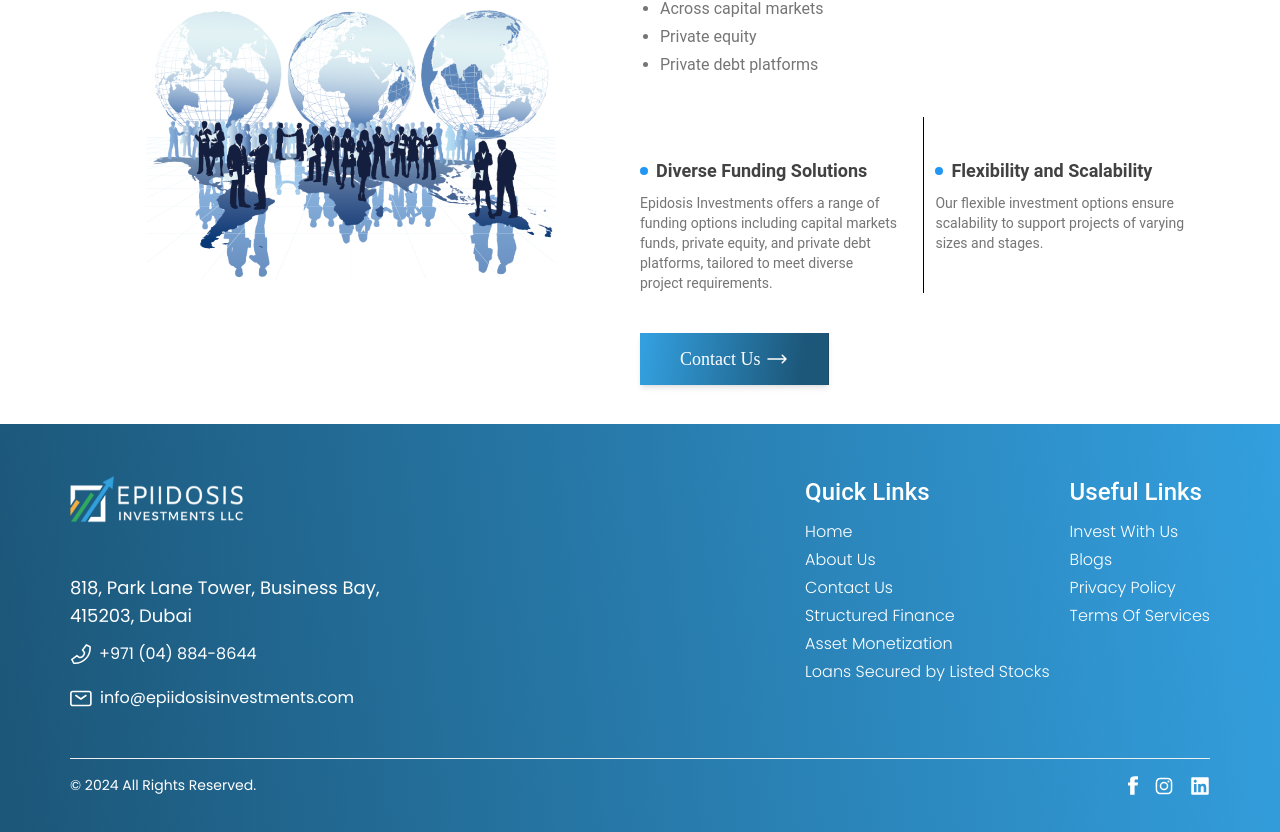
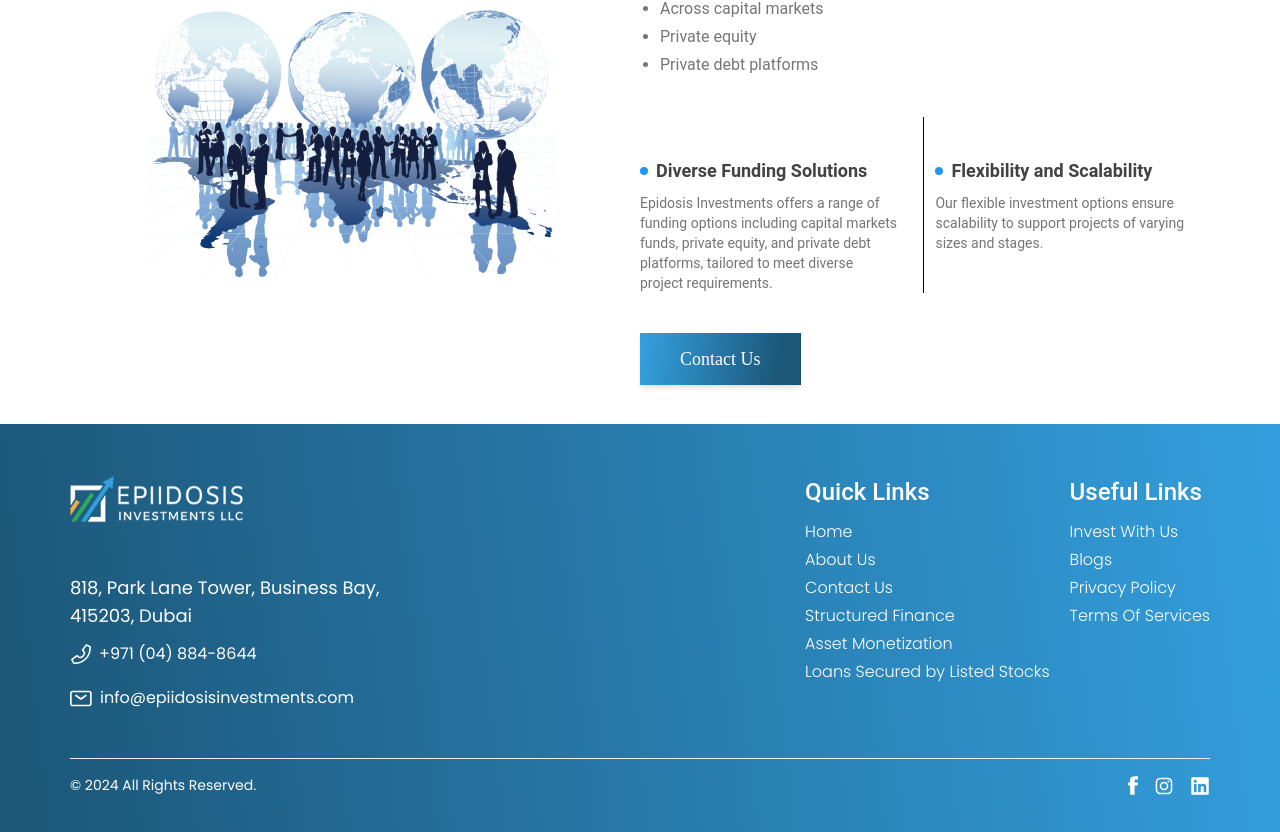
Before and after one commit to Satish-Dabhi/react-tailwind, a React (Vite) app: page /structured-finance in a window 1280 px wide. Shown: the part 2989-3821 px from the top of the page. Built offline with nearby package versions, Linux system fonts and the light colour scheme; a web font is replaced by a local one.

Commit message:
Update FinanceOptionCard.jsx

```diff
--- a/src/components/fundraising/FinanceOptionCard.jsx
+++ b/src/components/fundraising/FinanceOptionCard.jsx
@@ -69,20 +69,6 @@
             <span className="font-inria font-normal text-md lg:text-lg normal-case">
               {buttonText}
             </span>{" "}
-            <svg
-              xmlns="http://www.w3.org/2000/svg"
-              fill="none"
-              viewBox="0 0 24 24"
-              strokeWidth={1.5}
-              stroke="currentColor"
-              className="w-6 h-6 ml-1"
-            >
-              <path
-                strokeLinecap="round"
-                strokeLinejoin="round"
-                d="M17.25 8.25 21 12m0 0-3.75 3.75M21 12H3"
-              />
-            </svg>
           </Button>
         </Link>
       </div>
```
